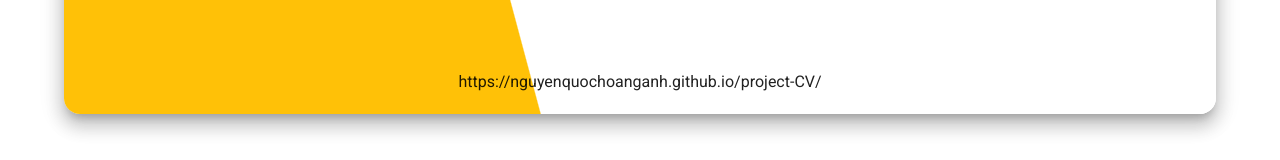
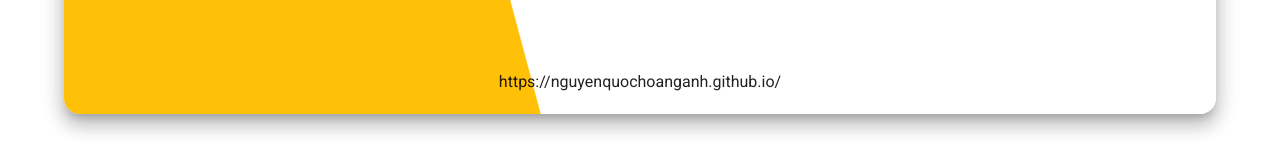
Before and after one commit to nguyenquochoanganh/nguyenquochoanganh.github.io, a Nuxt app: page / in a window 1280 px wide. Both pictures are taken after a click on the tab "SHARE". Shown: the part 544-704 px from the top of the page. Built offline with nearby package versions, Linux system fonts and the light colour scheme.

Commit message:
Update index.vue

```diff
--- a/pages/index.vue
+++ b/pages/index.vue
@@ -164,7 +164,7 @@
 					>
 						<v-img src="/qrcode.png" aspect-ratio="1" :width="$vuetify.breakpoint.mdAndUp ? '20vw' : '60vw'" class="ma-16"></v-img>
 						<div class="my-5 px-5">
-							https://nguyenquochoanganh.github.io/project-CV/
+							https://nguyenquochoanganh.github.io/
 						</div>
 					</div>
 				</v-tab-item>
```
